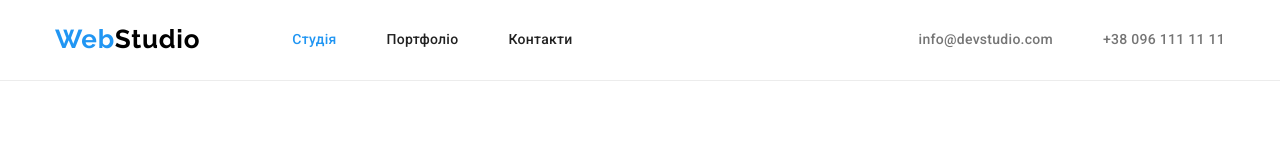
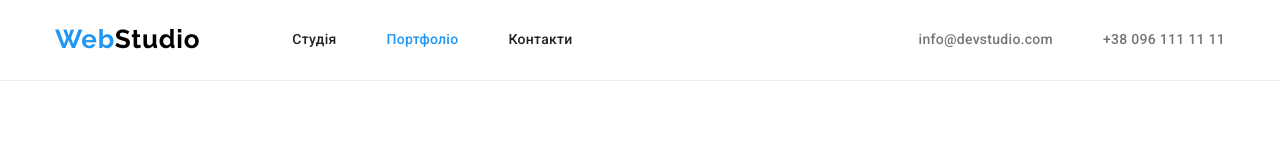
Before and after one commit to TamaraProkhorova/goit-markup-hw-03, a plain HTML site: page portfolio.html in a window 1280 px wide. Shown: the top 160 px of the page. Drawn offline with nearby package versions, Linux system fonts and the light colour scheme.

Commit message:
Додає ефект поточної сторінки

```diff
--- a/portfolio.html
+++ b/portfolio.html
@@ -29,10 +29,10 @@
           >
           <ul class="header-list list">
             <li class="header-item">
-              <a class="header-link link current" href="#">Студія</a>
+              <a class="header-link link" href="./index.html">Студія</a>
             </li>
             <li class="header-item">
-              <a class="header-link link" href="./portfolio.html">Портфоліо</a>
+              <a class="header-link link current" href="#">Портфоліо</a>
             </li>
             <li class="header-item">
               <a class="header-link link" href="#">Контакти</a>
```
